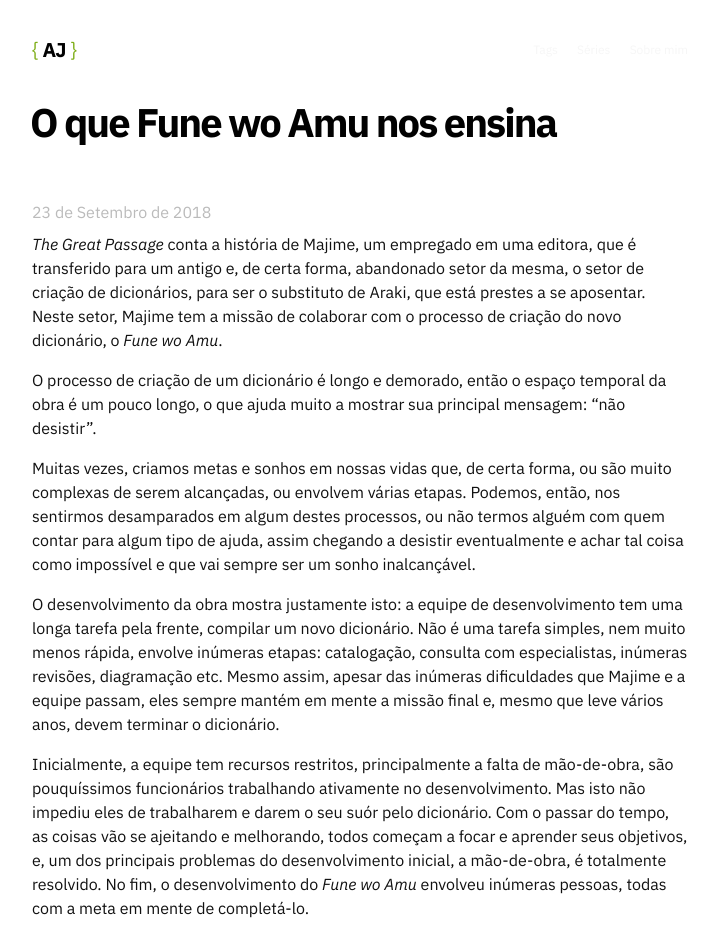
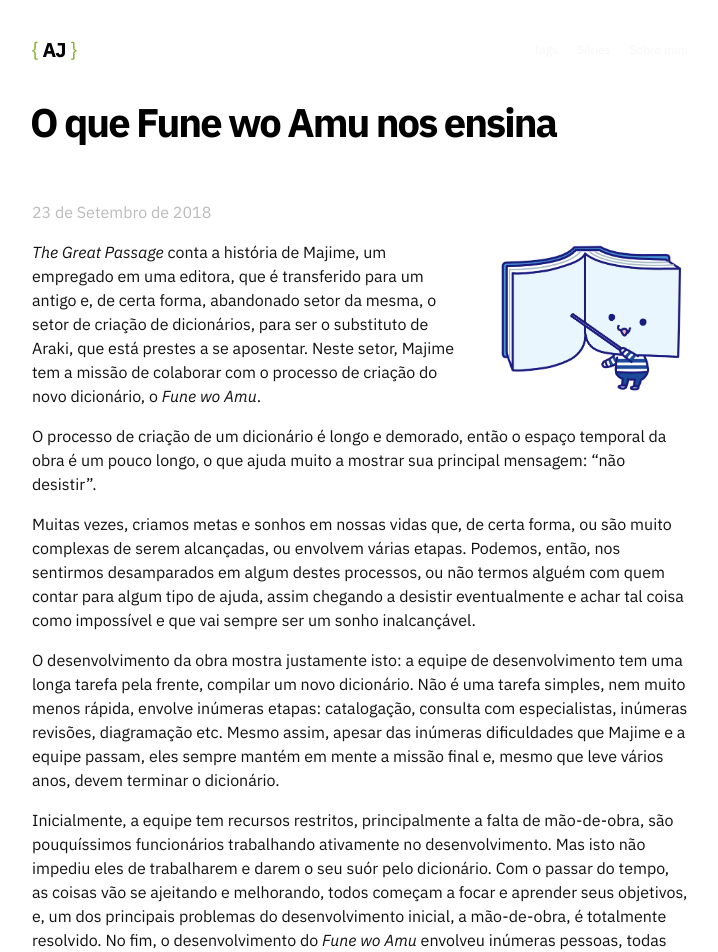
Before and after one commit to alessandrojean/alessandrojean.github.io, a Jekyll site: the page built from _posts/2018-09-23-o-que-fune-wo-amu-nos-ensina.md, in a window 1280 px wide. Shown: the top 952 px of the page, without its empty margins (280-998 px from the left). Built offline with Jekyll 4.4.1, drawn with Linux system fonts in a browser that asks for light colours; nearby versions of some CDN libraries; grey boxes are pictures that could not be loaded.

Commit message:
Add image.

```diff
--- a/_posts/2018-09-23-o-que-fune-wo-amu-nos-ensina.md
+++ b/_posts/2018-09-23-o-que-fune-wo-amu-nos-ensina.md
@@ -27,6 +27,8 @@
     type: kitsu
     url: https://kitsu.io/anime/fune-wo-amu
 ---
+
+<img align="right" src="{{ site.baseurl }}/assets/img/o-que-fune-wo-amu-nos-ensina/book_open_1.png" width="30%">
 
 *The Great Passage* conta a história de Majime, um empregado em uma editora,
 que é transferido para um antigo e, de certa forma, abandonado setor da mesma,
```
Also changed, not shown: assets/img/o-que-fune-wo-amu-nos-ensina/book_open_1.png (added), src/img/o-que-fune-wo-amu-nos-ensina/book_open_1.png (added).
